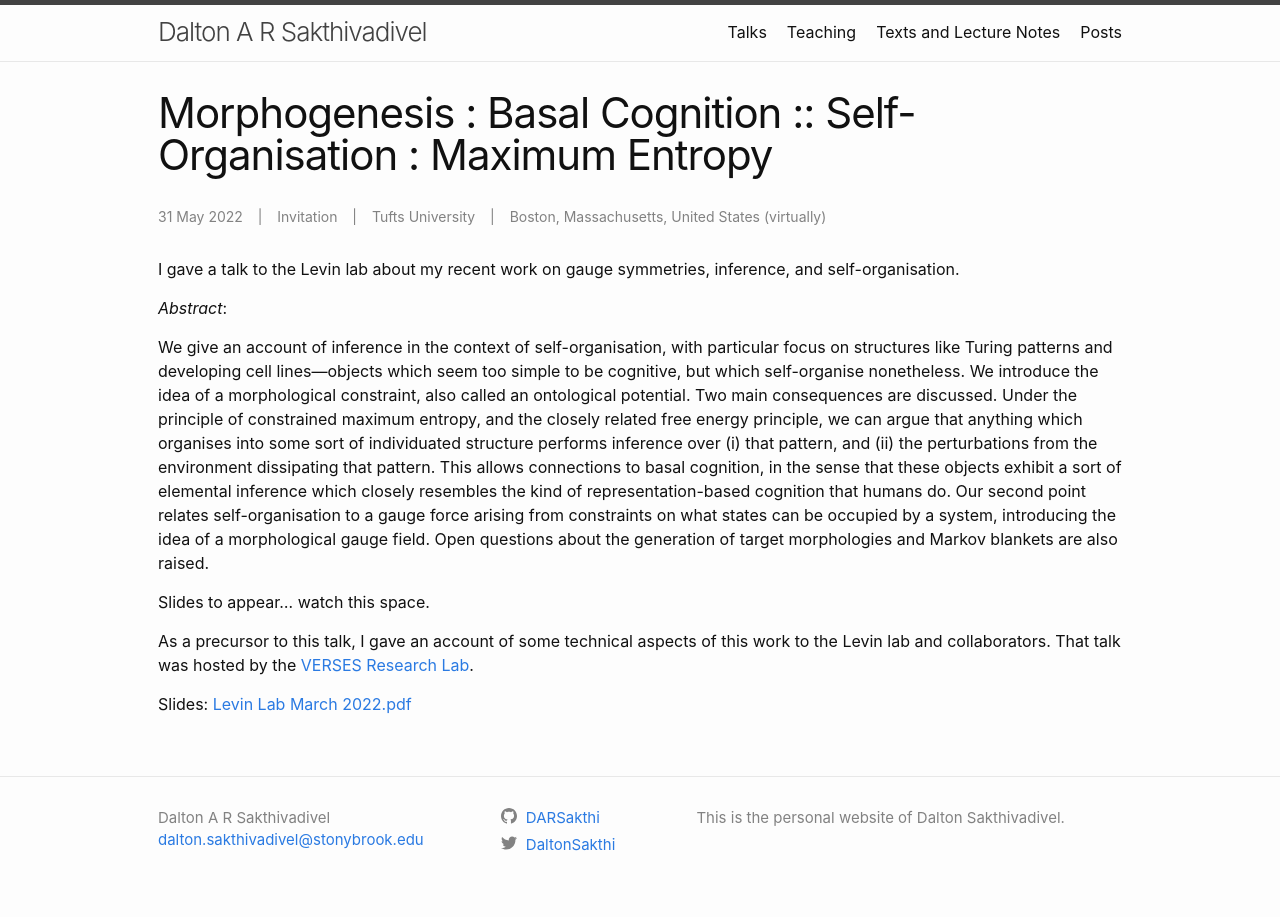
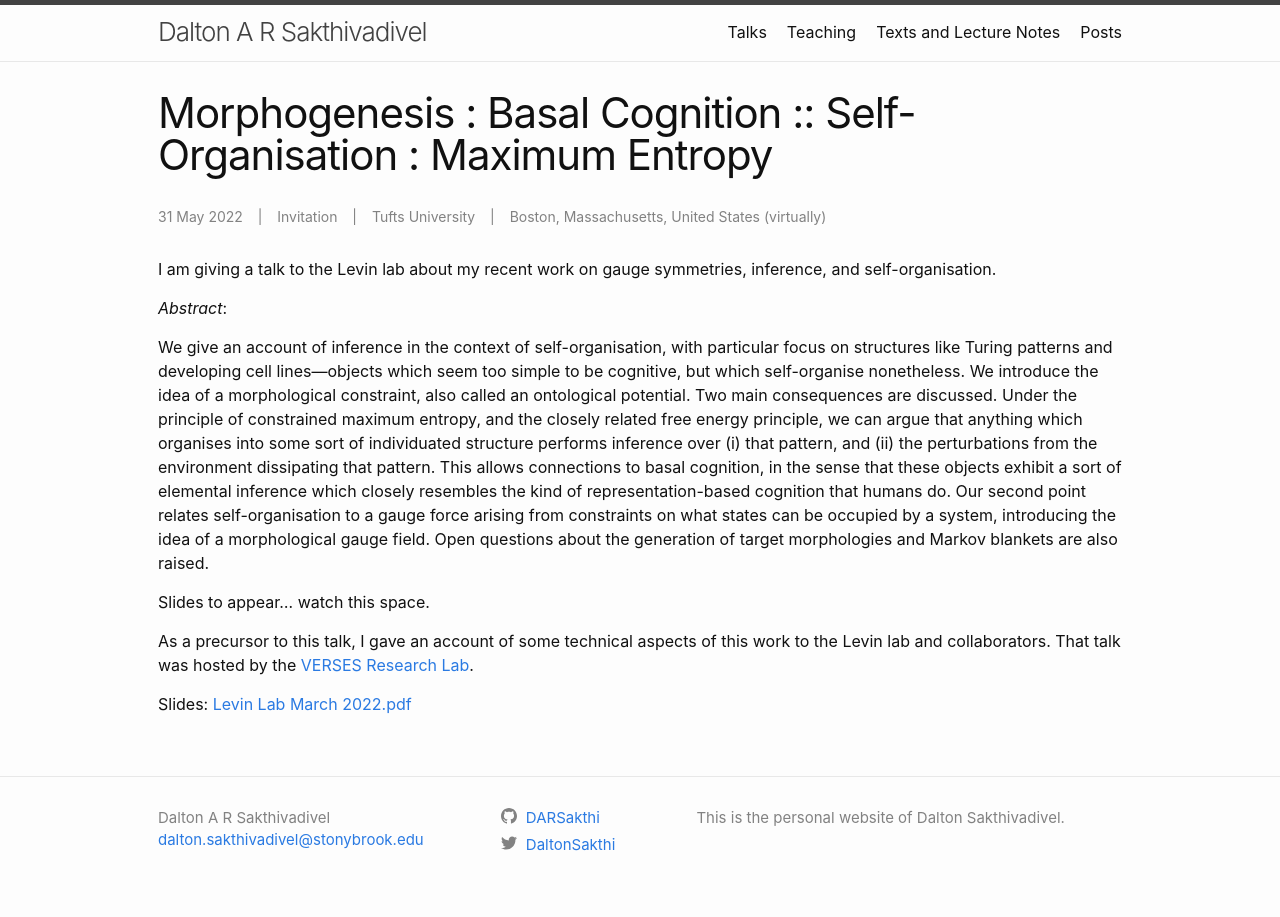
Before and after one commit to DARSakthi/DARSakthi.github.io, a Jekyll site: the page built from _talks/levin-lab-0.markdown, in a window 1280 px wide. Built offline with Jekyll 4.4.1, drawn with Linux system fonts in a browser that asks for light colours.

Commit message:
Update levin-lab-0.markdown

```diff
--- a/_talks/levin-lab-0.markdown
+++ b/_talks/levin-lab-0.markdown
@@ -9,7 +9,7 @@ location: "Boston, Massachusetts, United States (virtually)"
 published: true
 ---
 
-I gave a talk to the Levin lab about my recent work on gauge symmetries, inference, and self-organisation.
+I am giving a talk to the Levin lab about my recent work on gauge symmetries, inference, and self-organisation.
 
 _Abstract_:
 
```
